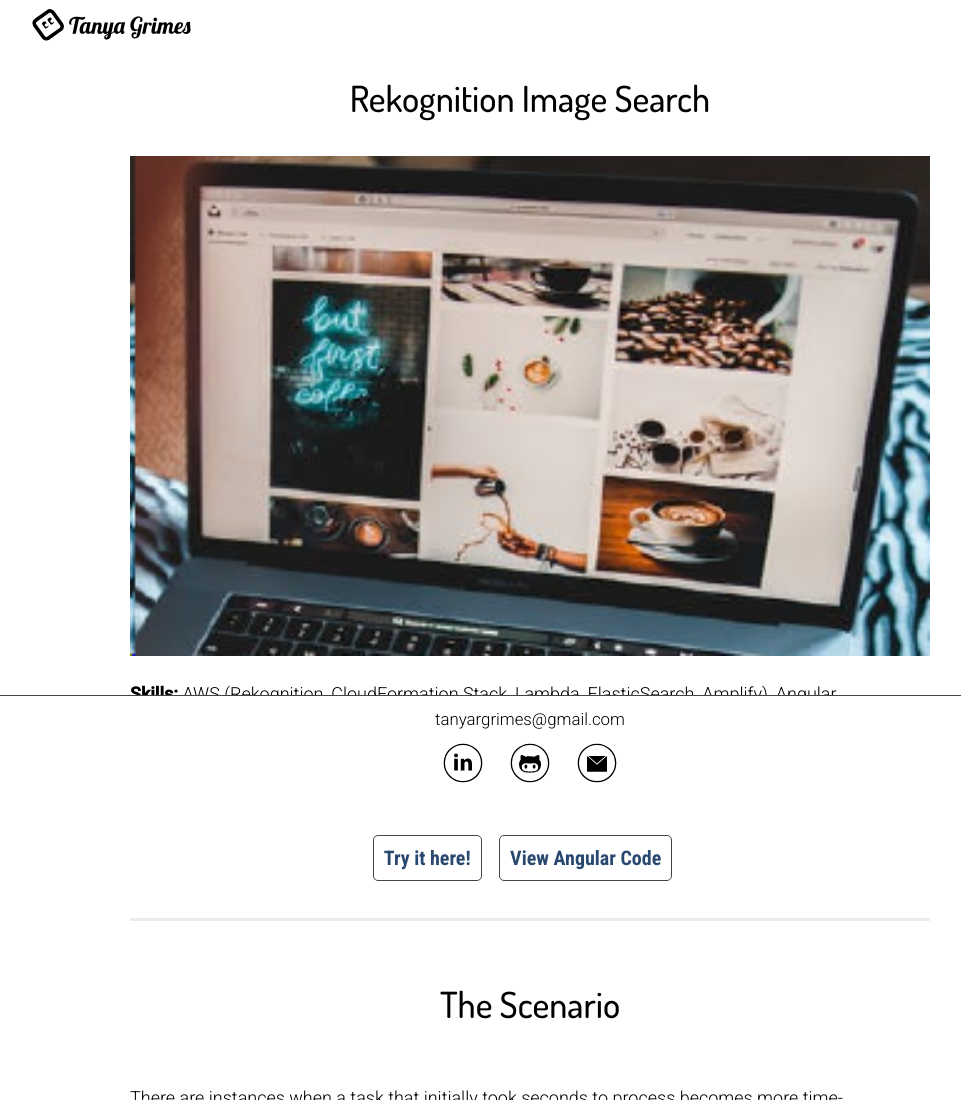
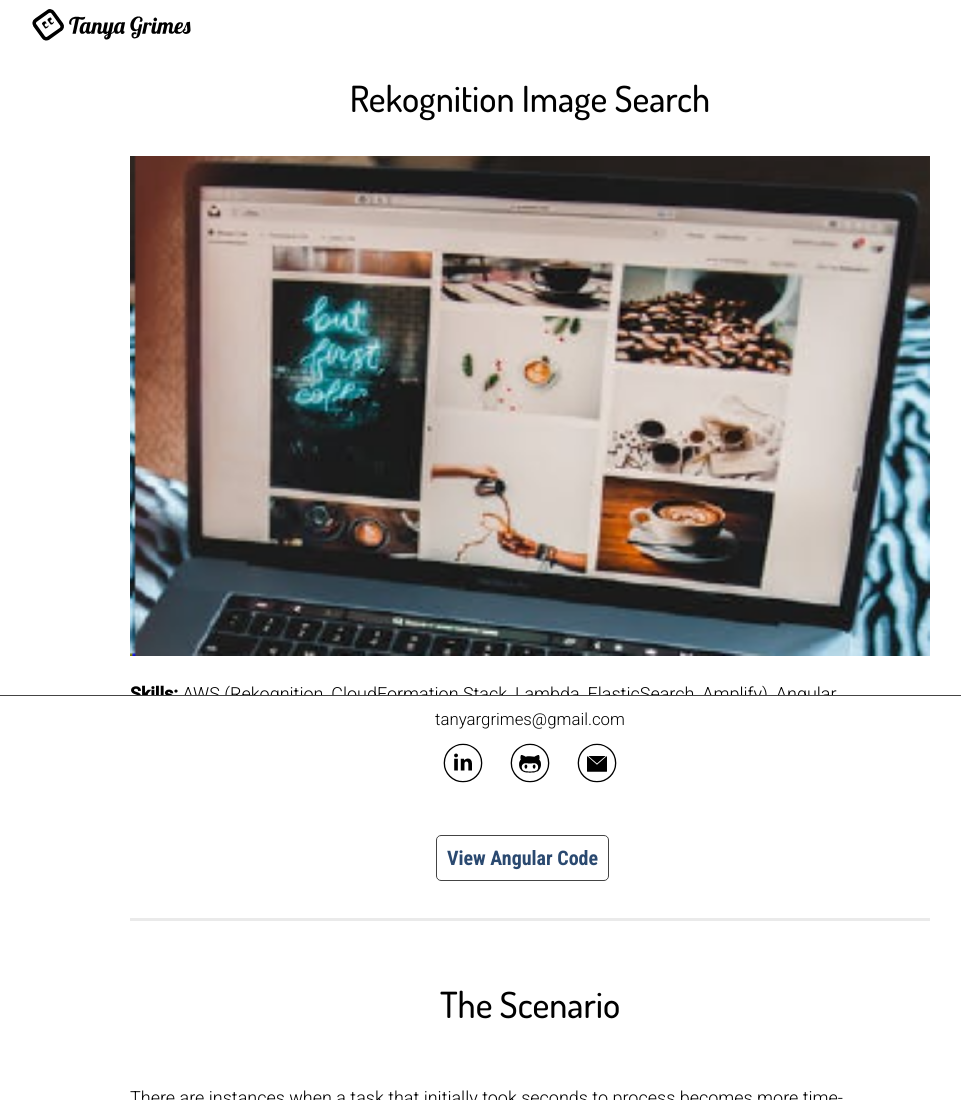
Before and after one commit to tanyargrimes/tanyargrimes.github.io, a plain HTML site: page portfolio/rekognition-image-search/piece.html in a window 1280 px wide. Shown: the top 1100 px of the page, without its empty margins (110-1071 px from the left). Drawn offline with nearby package versions, Linux system fonts and the light colour scheme.

Commit message:
Hid link until styled

```diff
--- a/portfolio/rekognition-image-search/piece.html
+++ b/portfolio/rekognition-image-search/piece.html
@@ -62,7 +62,7 @@
 							<li>Web Development</li>
 						</ul>
 						<ul class="links">
-							<li><a class="cta-button-link" href="https://master.d2ox8kse4e6jal.amplifyapp.com" target="_blank">Try it here!</a></li>
+							<!-- <li><a class="cta-button-link" href="https://master.d2ox8kse4e6jal.amplifyapp.com" target="_blank">Try it here!</a></li> -->
 							<li><a class="cta-button-link" href="https://github.com/tanyargrimes/aws-rek-es-image-search" target="_blank">View Angular Code</a></li>
 						</ul>
 
```
